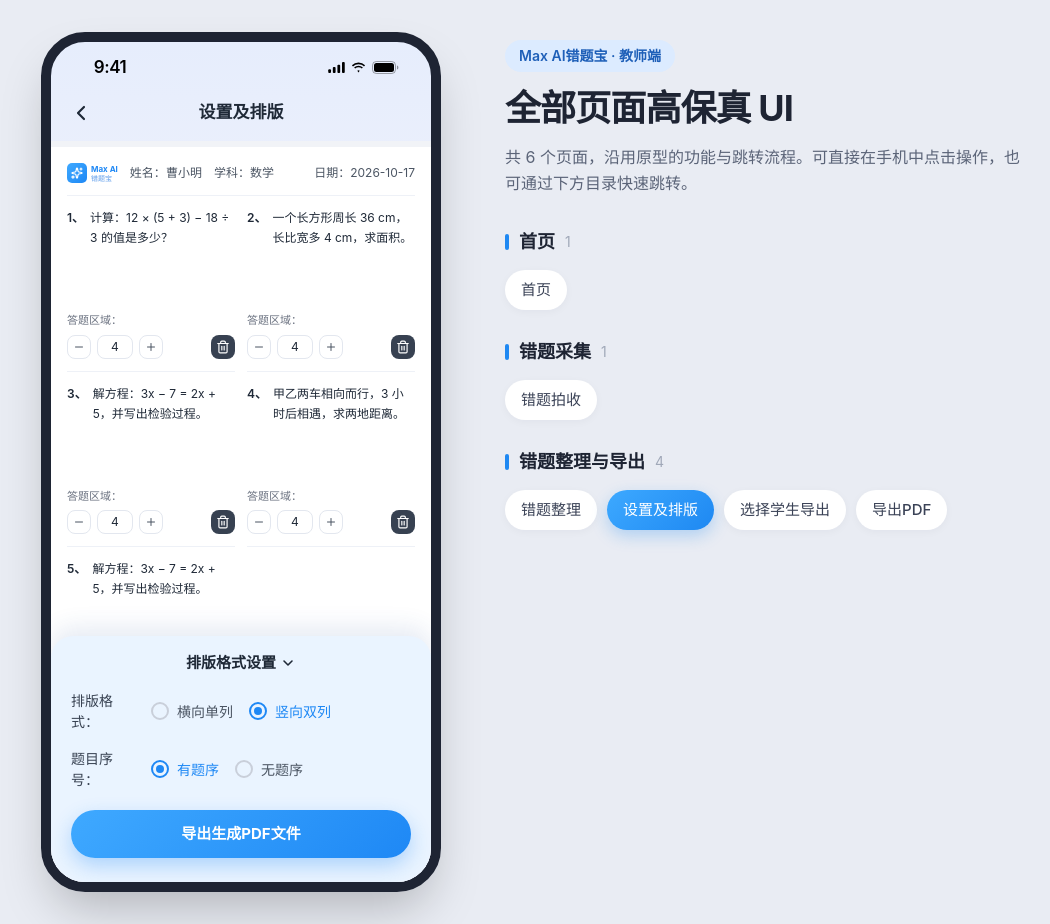
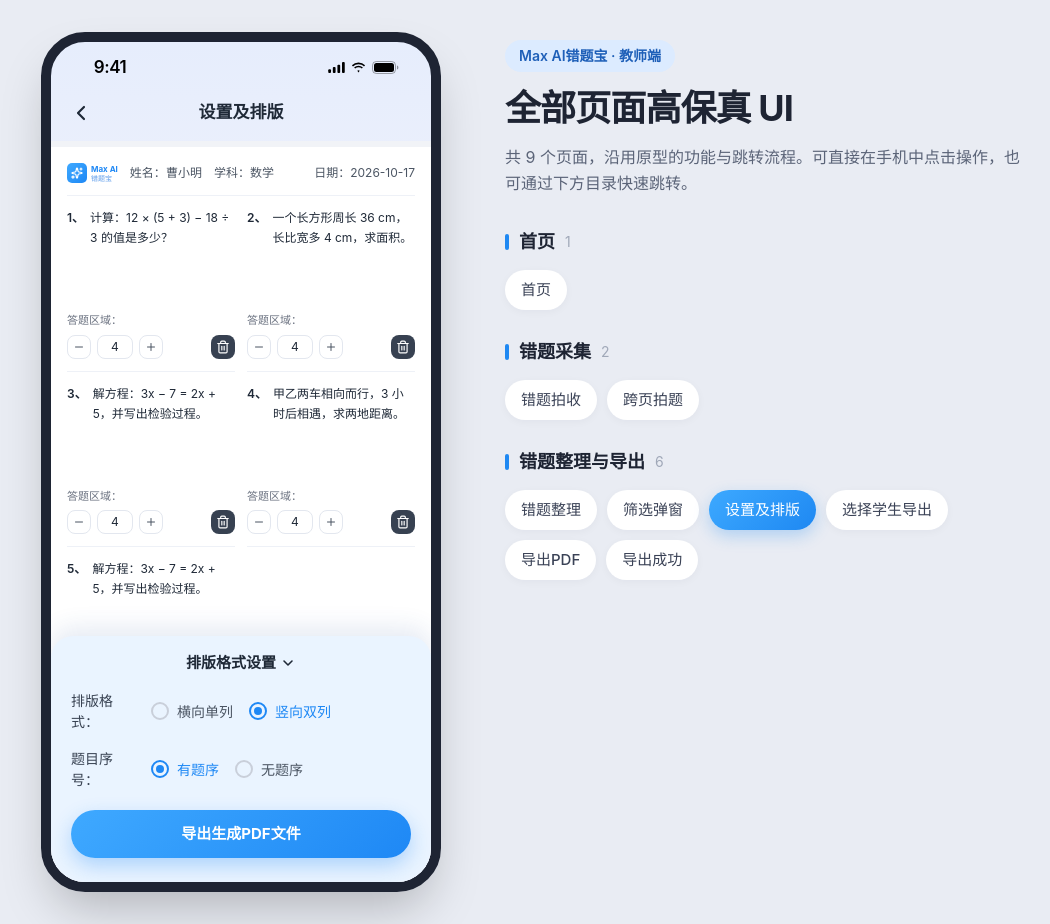
Before and after one commit to hzhou1734-pixel/136408-ctb-app-ui, a Next.js app: page /export in a window 1280 px wide. Shown: the whole page, without its empty margins (107-1157 px from the left). Built offline with nearby package versions, Linux system fonts and the light colour scheme.

Commit message:
Add directory entries for cross-page capture, filter sheet and export success dialog

```diff
--- a/app/capture/page.tsx
+++ b/app/capture/page.tsx
@@ -7,14 +7,15 @@ export const metadata: Metadata = {
   description: '整页拍题与跨页拍题，快速收录学生错题',
 }
 
-export default function CapturePage() {
+export default async function CapturePage({ searchParams }: { searchParams: Promise<{ mode?: string }> }) {
+  const { mode } = await searchParams
   return (
     <div className="flex min-h-dvh items-center justify-center bg-[#E9ECF3] sm:py-8">
       <div className="relative flex h-dvh w-full max-w-[400px] flex-col overflow-hidden bg-[linear-gradient(180deg,#E6EDFC_0%,#ECF0FC_20%,#EFF1FD_100%)] sm:h-[860px] sm:rounded-[44px] sm:border-[10px] sm:border-[#1E2433] sm:shadow-2xl">
         <div aria-hidden="true" className="pointer-events-none absolute -right-20 top-40 size-64 rounded-full bg-[#CDE6FF]/60 blur-3xl" />
         <div aria-hidden="true" className="pointer-events-none absolute -left-24 top-[420px] size-56 rounded-full bg-[#CCE6FF]/70 blur-3xl" />
         <StatusBar />
-        <CaptureScreen />
+        <CaptureScreen initialMode={mode === 'cross' ? 'cross' : 'whole'} key={mode ?? 'none'} />
       </div>
     </div>
   )
--- a/app/export/page.tsx
+++ b/app/export/page.tsx
@@ -27,7 +27,7 @@ export default async function ExportPage({
       <div className="relative flex h-dvh w-full max-w-[400px] flex-col overflow-hidden bg-[linear-gradient(180deg,#E6EDFC_0%,#ECF0FC_20%,#EFF1FD_100%)] sm:h-[860px] sm:rounded-[44px] sm:border-[10px] sm:border-[#1E2433] sm:shadow-2xl">
         <StatusBar />
         <ExportScreen student={student} subject={subject} date="2026-10-17" questions={questions}
-          initialStep={params.sheet === 'students' || params.sheet === 'filename' ? params.sheet : null}
+          initialStep={params.sheet === 'students' || params.sheet === 'filename' || params.sheet === 'done' ? params.sheet : null}
           key={params.sheet ?? 'none'}
         />
       </div>
--- a/app/organize/page.tsx
+++ b/app/organize/page.tsx
@@ -7,14 +7,15 @@ export const metadata: Metadata = {
   description: '按班级、科目、学生整理错题并导出错题本',
 }
 
-export default function OrganizePage() {
+export default async function OrganizePage({ searchParams }: { searchParams: Promise<{ sheet?: string }> }) {
+  const { sheet } = await searchParams
   return (
     <div className="flex min-h-dvh items-center justify-center bg-[#E9ECF3] sm:py-8">
       <div className="relative flex h-dvh w-full max-w-[400px] flex-col overflow-hidden bg-[linear-gradient(180deg,#E6EDFC_0%,#ECF0FC_20%,#EFF1FD_100%)] sm:h-[860px] sm:rounded-[44px] sm:border-[10px] sm:border-[#1E2433] sm:shadow-2xl">
         <div aria-hidden="true" className="pointer-events-none absolute -right-20 top-40 size-64 rounded-full bg-[#CDE6FF]/60 blur-3xl" />
         <div aria-hidden="true" className="pointer-events-none absolute -left-24 top-[420px] size-56 rounded-full bg-[#CCE6FF]/70 blur-3xl" />
         <StatusBar />
-        <OrganizeScreen />
+        <OrganizeScreen initialFilterOpen={sheet === 'filter'} key={sheet ?? 'none'} />
       </div>
     </div>
   )
--- a/components/capture/capture-screen.tsx
+++ b/components/capture/capture-screen.tsx
@@ -13,8 +13,8 @@ const modes: { value: Mode; label: string }[] = [
   { value: 'cross', label: '跨页拍题' },
 ]
 
-export function CaptureScreen() {
-  const [mode, setMode] = useState<Mode>('whole')
+export function CaptureScreen({ initialMode = 'whole' }: { initialMode?: Mode }) {
+  const [mode, setMode] = useState<Mode>(initialMode)
 
   return (
     <div className="relative flex min-h-0 flex-1 flex-col">
--- a/components/export/export-screen.tsx
+++ b/components/export/export-screen.tsx
@@ -13,7 +13,7 @@ type Props = {
   subject: string
   date: string
   questions: Question[]
-  initialStep?: 'students' | 'filename' | null
+  initialStep?: 'students' | 'filename' | 'done' | null
 }
 
 export function ExportScreen({ student, subject, date, questions, initialStep = null }: Props) {
--- a/components/organize/organize-screen.tsx
+++ b/components/organize/organize-screen.tsx
@@ -11,7 +11,7 @@ import { SelectCircle } from './select-circle'
 
 const classes = ['星辰班', '启明班', '晨曦班']
 
-export function OrganizeScreen() {
+export function OrganizeScreen({ initialFilterOpen = false }: { initialFilterOpen?: boolean }) {
   const [className, setClassName] = useState(classes[0])
   const [classOpen, setClassOpen] = useState(false)
   const [subject, setSubject] = useState<Subject>('数学')
@@ -22,7 +22,7 @@ export function OrganizeScreen() {
 
   const router = useRouter()
   const [filters, setFilters] = useState<Filters>(emptyFilters)
-  const [filterOpen, setFilterOpen] = useState(false)
+  const [filterOpen, setFilterOpen] = useState(initialFilterOpen)
   const filterCount = countFilters(filters)
 
   const toggleResolved = (id: string, current: boolean) =>
--- a/components/page-switcher.tsx
+++ b/components/page-switcher.tsx
@@ -14,15 +14,20 @@ const groups: PageGroup[] = [
   },
   {
     title: '错题采集',
-    pages: [{ href: '/capture', label: '错题拍收' }],
+    pages: [
+      { href: '/capture', label: '错题拍收' },
+      { href: '/capture?mode=cross', label: '跨页拍题' },
+    ],
   },
   {
     title: '错题整理与导出',
     pages: [
       { href: '/organize', label: '错题整理' },
+      { href: '/organize?sheet=filter', label: '筛选弹窗' },
       { href: '/export', label: '设置及排版' },
       { href: '/export?sheet=students', label: '选择学生导出' },
       { href: '/export?sheet=filename', label: '导出PDF' },
+      { href: '/export?sheet=done', label: '导出成功' },
     ],
   },
 ]
@@ -39,8 +44,10 @@ export function PageSwitcher() {
 
 function PageSwitcherContent() {
   const pathname = usePathname()
-  const sheet = useSearchParams().get('sheet')
-  const current = sheet ? `${pathname}?sheet=${sheet}` : pathname
+  const params = useSearchParams()
+  const sheet = params.get('sheet')
+  const mode = params.get('mode')
+  const current = sheet ? `${pathname}?sheet=${sheet}` : mode ? `${pathname}?mode=${mode}` : pathname
 
   return (
     <aside
--- a/package.json
+++ b/package.json
@@ -1,6 +1,6 @@
 {
   "name": "my-project",
-  "version": "0.1.51",
+  "version": "0.1.52",
   "private": true,
   "packageManager": "pnpm@12.3.4",
   "scripts": {
```
